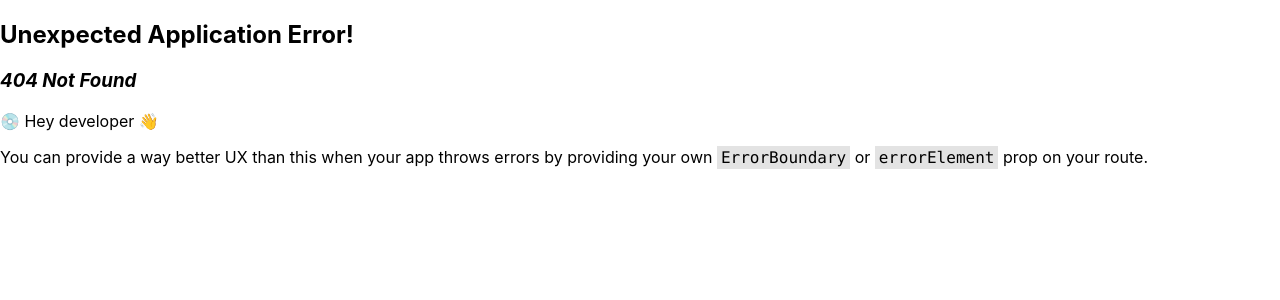
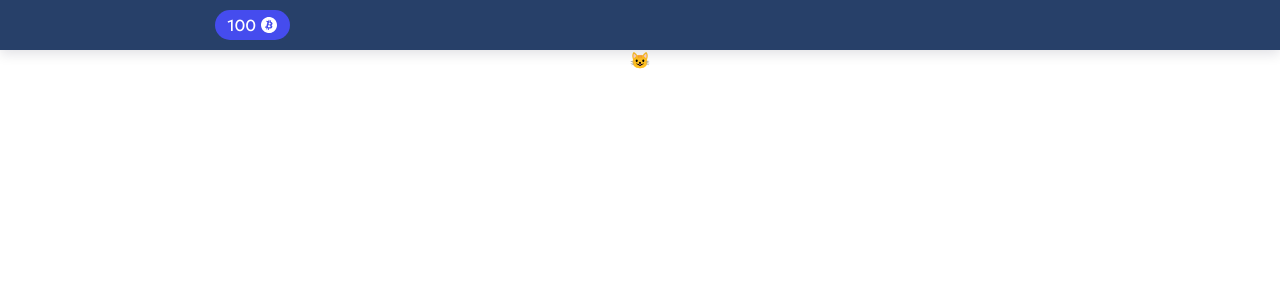
Before and after one commit to Agzam-Ar/mgm, a React (Create React App) app: page /mgm/pet in a window 1280 px wide. Before the commit this address had no page. Shown: the top 300 px of the page. Built offline with nearby package versions, Linux system fonts and the light colour scheme.

Commit message:
Добавлен Пет

```diff
--- a/src/Home.tsx
+++ b/src/Home.tsx
@@ -4,8 +4,6 @@ import Checklist from "./components/checklist/Checklist";
 import Navbar from "./components/Navbar";
 
 export default function Home({edit=false}:{edit?:boolean}) {
-
-
     return (
         <div className="body">
             <Navbar/>
--- /dev/null
+++ b/src/Pet.tsx
@@ -0,0 +1,13 @@
+import Navbar from "./components/Navbar";
+
+
+export default function Pet() {
+    return (
+        <div className="body">
+            <Navbar/>
+            <div className="page-box">
+            	😺
+            </div>
+        </div>
+    );
+}
--- a/src/index.tsx
+++ b/src/index.tsx
@@ -5,6 +5,7 @@ import App from './App';
 import reportWebVitals from './reportWebVitals';
 import { BrowserRouter, createBrowserRouter, RouterProvider } from 'react-router-dom';
 import Home from './Home';
+import Pet from './Pet';
 
 const router = createBrowserRouter([
   {
@@ -16,6 +17,11 @@ const router = createBrowserRouter([
   {
     path: "/mgm/edit",
     element: <Home edit={true}/>,
+    errorElement: <div>404</div>,
+  },
+  {
+    path: "/mgm/pet",
+    element: <Pet/>,
     errorElement: <div>404</div>,
   },
 ]);
```
